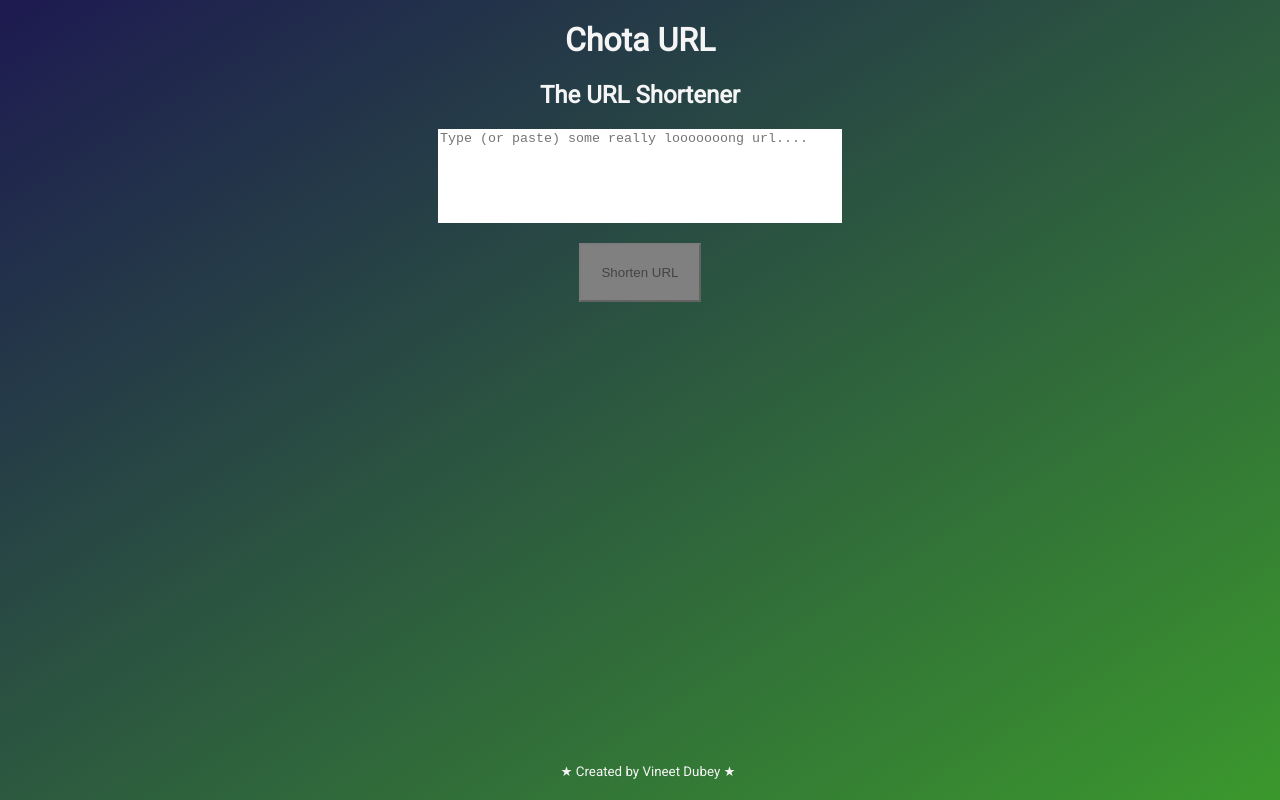
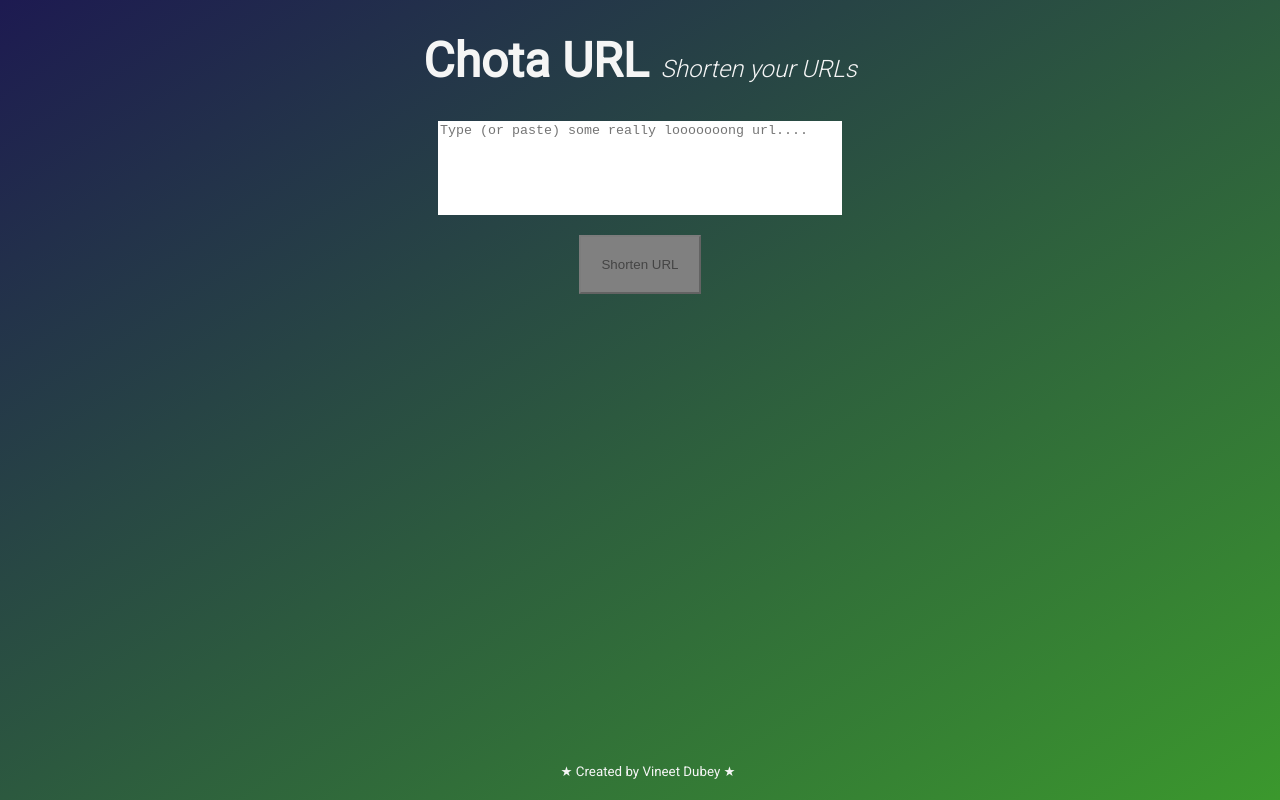
Before and after one commit to vineetvdubey/chota-url, a website: page public/index.html in a window 1280 px wide. Drawn offline with Linux system fonts and the light colour scheme.

Commit message:
Updated title

```diff
--- a/public/css/main.css
+++ b/public/css/main.css
@@ -6,6 +6,16 @@ html {
   color: whitesmoke;
   height: 100%;
   text-align: center;
+}
+
+h1 {
+  font-size: 3em;
+}
+
+.sub-title {
+  font-size: 0.5em;
+  font-weight: 300;
+  font-style: italic;
 }
 
 textarea {
--- a/public/index.html
+++ b/public/index.html
@@ -15,8 +15,7 @@
 
 <body>
   <header>
-    <h1>Chota URL</h1>
-    <h2>The URL Shortener</h2>
+    <h1>Chota&nbsp;URL <span class="sub-title">Shorten&nbsp;your&nbsp;URLs</span></h1>
   </header>
   <main>
     <textarea id="long-url" cols="50" rows="6" placeholder="Type (or paste) some really looooooong url...."></textarea>
```
